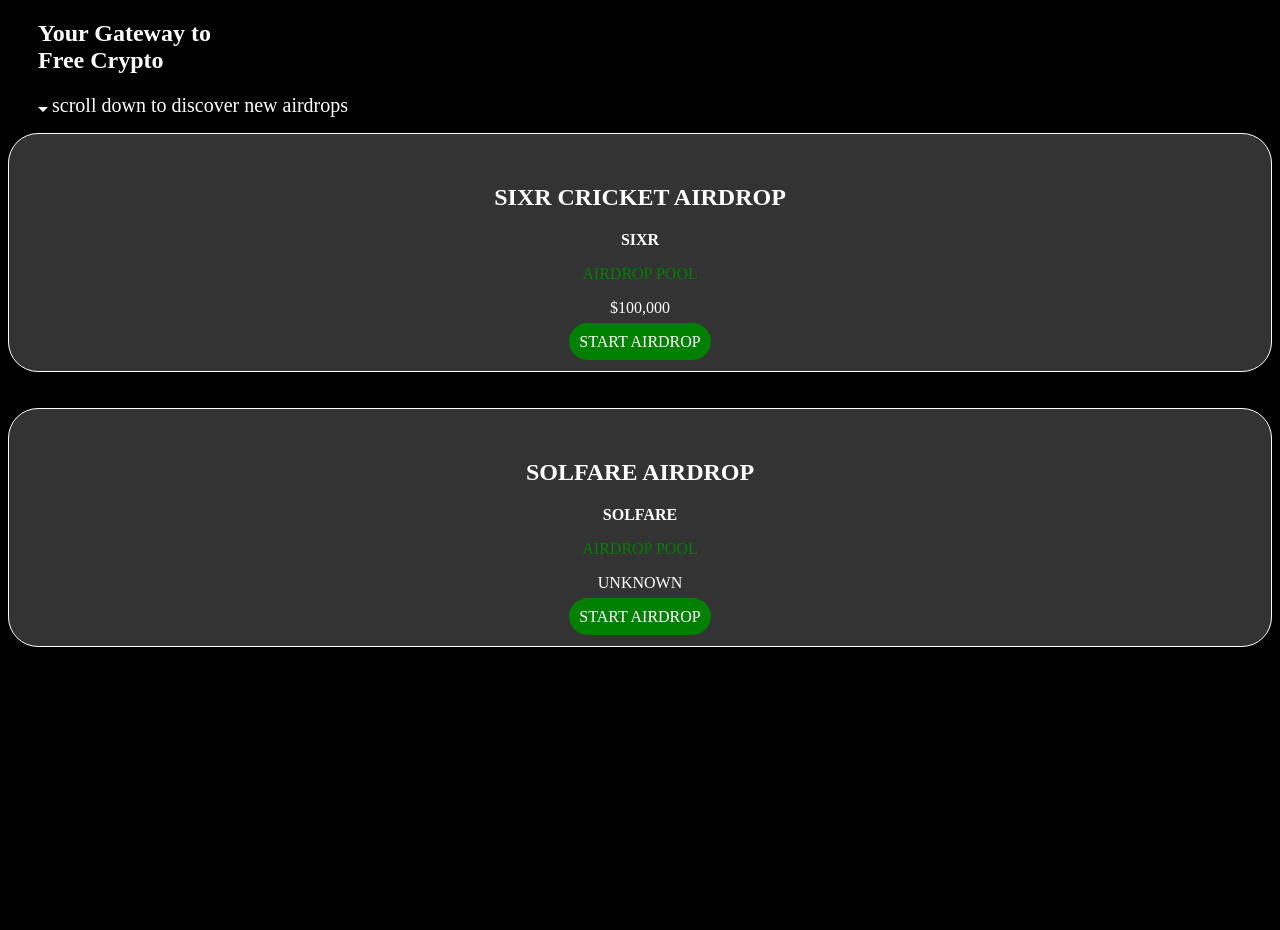
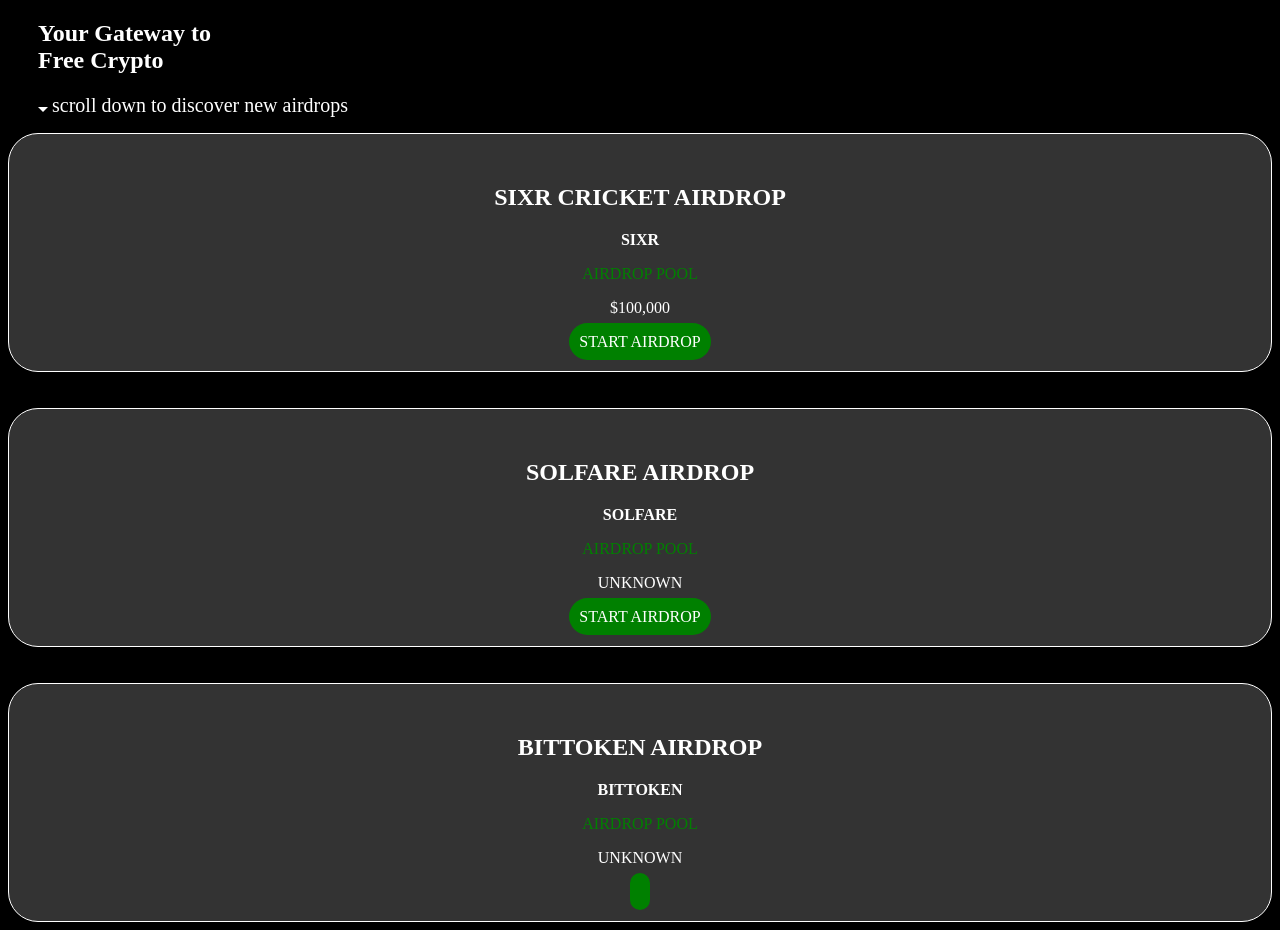
Before and after one commit to Tdark122/muzanDROP, a plain HTML site: page index.html in a window 1280 px wide. Shown: the part 126-1056 px from the top of the page. Before the commit the page ends 800 px from the top, so only its background shows below. Drawn offline with Linux system fonts and the light colour scheme.

Commit message:
Add BITTOKEN airdrop section to index.html

```diff
--- a/index.html
+++ b/index.html
@@ -222,6 +222,25 @@ hamburger.addEventListener('click', () => {
       <script src="https://pl28387716.effectivegatecpm.com/41/49/8d/41498d2ae84655348070897fd610d531.js"></script>
     </span>
   </section>
+  <br>
+  <br>
+  <section class="airdrop">
+    <h1 class="six">
+      BITTOKEN AIRDROP
+    </h1>
+    <p>
+      <strong>BITTOKEN</strong>
+    </p>
+    <P class="pool">
+      AIRDROP POOL
+    </P>
+    <P>
+      UNKNOWN
+    </P>
+    <span class="link">
+      <a href="https://bittokenapp.com/register?ref=9763903539"></a>
+    </span>
+  </section>
 
 </body>
 
```
